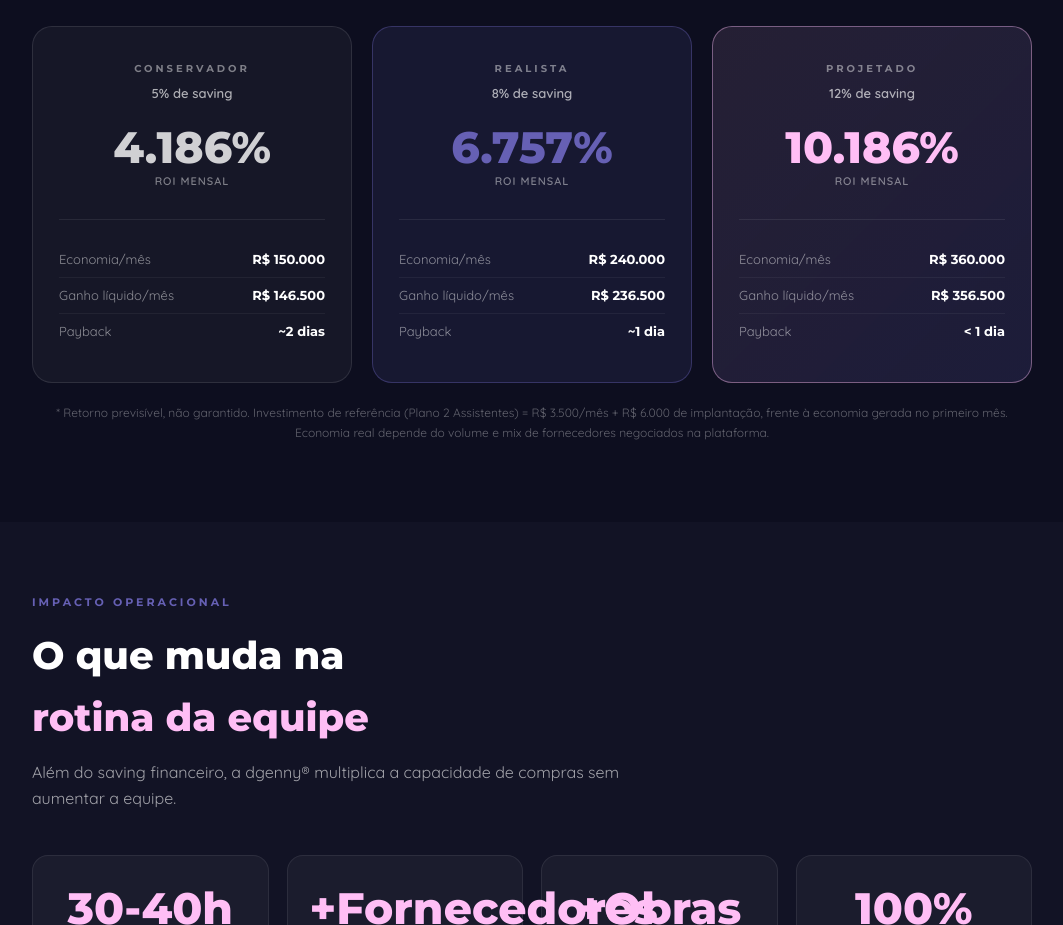
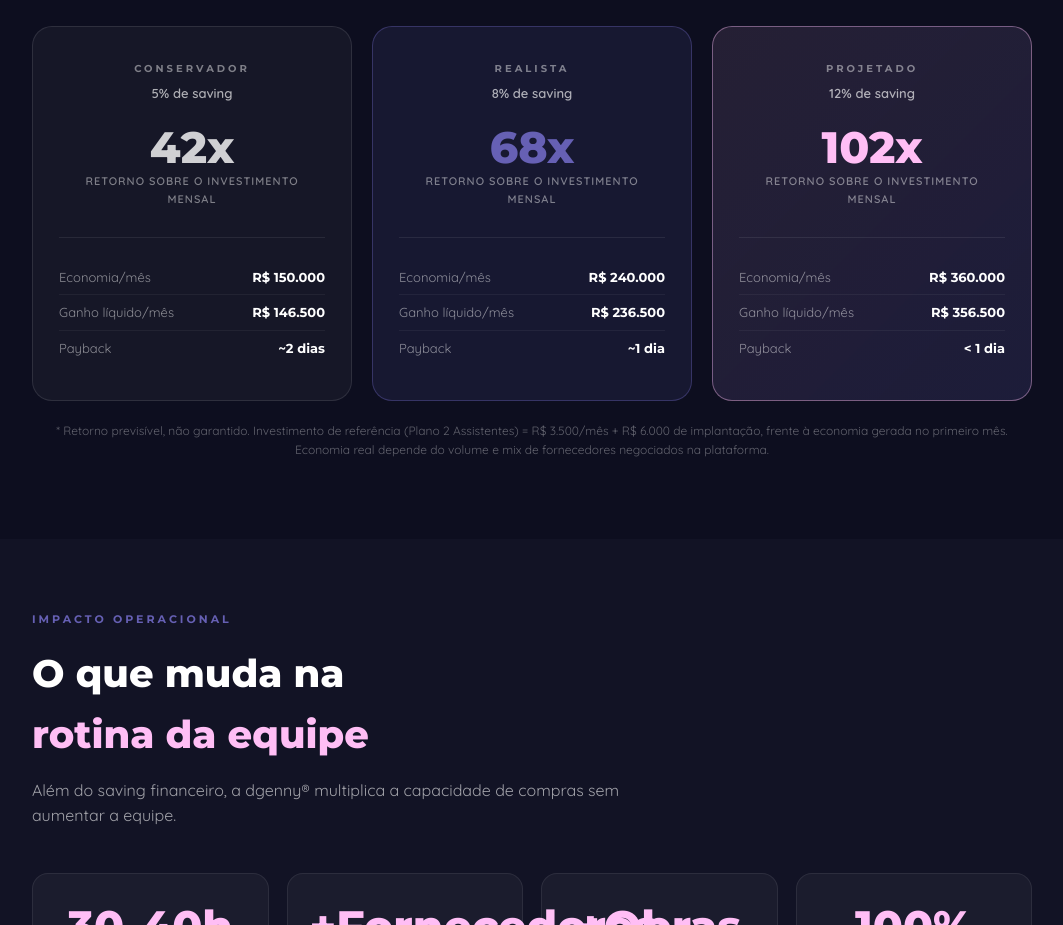
Before and after one commit to saviostang/proposta-infrasul, a plain HTML site: page index.html in a window 1280 px wide. Shown: the part 3020-3945 px from the top of the page, without its empty margins (108-1171 px from the left). Drawn offline with Linux system fonts and the light colour scheme.

Commit message:
ROI em formato de multiplo (X) em vez de porcentagem

```diff
--- a/index.html
+++ b/index.html
@@ -264,8 +264,8 @@ h1,h2,h3,h4{font-family:'Montserrat',Arial,sans-serif}
       <div class="rc cons">
         <div class="rc-scenario">Conservador</div>
         <div class="rc-conv">5% de saving</div>
-        <div class="rc-roi">4.186%</div>
-        <div class="rc-lbl">ROI mensal</div>
+        <div class="rc-roi">42x</div>
+        <div class="rc-lbl">Retorno sobre o investimento mensal</div>
         <div class="rc-rows">
           <div class="rc-row"><span class="rc-rl">Economia/mês</span><span class="rc-rv">R$ 150.000</span></div>
           <div class="rc-row"><span class="rc-rl">Ganho líquido/mês</span><span class="rc-rv">R$ 146.500</span></div>
@@ -275,8 +275,8 @@ h1,h2,h3,h4{font-family:'Montserrat',Arial,sans-serif}
       <div class="rc real">
         <div class="rc-scenario">Realista</div>
         <div class="rc-conv">8% de saving</div>
-        <div class="rc-roi" style="color:#6660B4">6.757%</div>
-        <div class="rc-lbl">ROI mensal</div>
+        <div class="rc-roi" style="color:#6660B4">68x</div>
+        <div class="rc-lbl">Retorno sobre o investimento mensal</div>
         <div class="rc-rows">
           <div class="rc-row"><span class="rc-rl">Economia/mês</span><span class="rc-rv">R$ 240.000</span></div>
           <div class="rc-row"><span class="rc-rl">Ganho líquido/mês</span><span class="rc-rv">R$ 236.500</span></div>
@@ -286,8 +286,8 @@ h1,h2,h3,h4{font-family:'Montserrat',Arial,sans-serif}
       <div class="rc proj">
         <div class="rc-scenario">Projetado</div>
         <div class="rc-conv">12% de saving</div>
-        <div class="rc-roi">10.186%</div>
-        <div class="rc-lbl">ROI mensal</div>
+        <div class="rc-roi">102x</div>
+        <div class="rc-lbl">Retorno sobre o investimento mensal</div>
         <div class="rc-rows">
           <div class="rc-row"><span class="rc-rl">Economia/mês</span><span class="rc-rv">R$ 360.000</span></div>
           <div class="rc-row"><span class="rc-rl">Ganho líquido/mês</span><span class="rc-rv">R$ 356.500</span></div>
```
